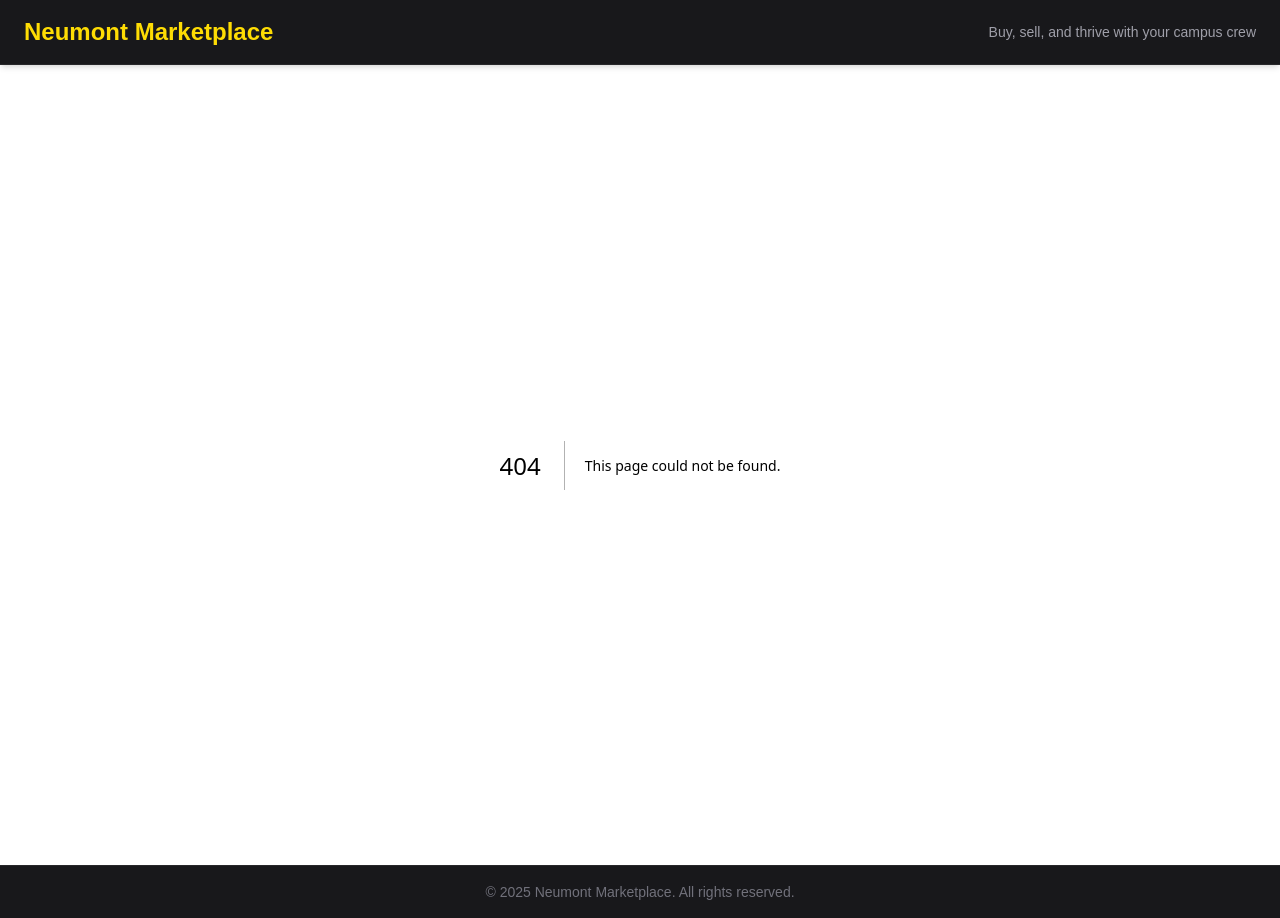
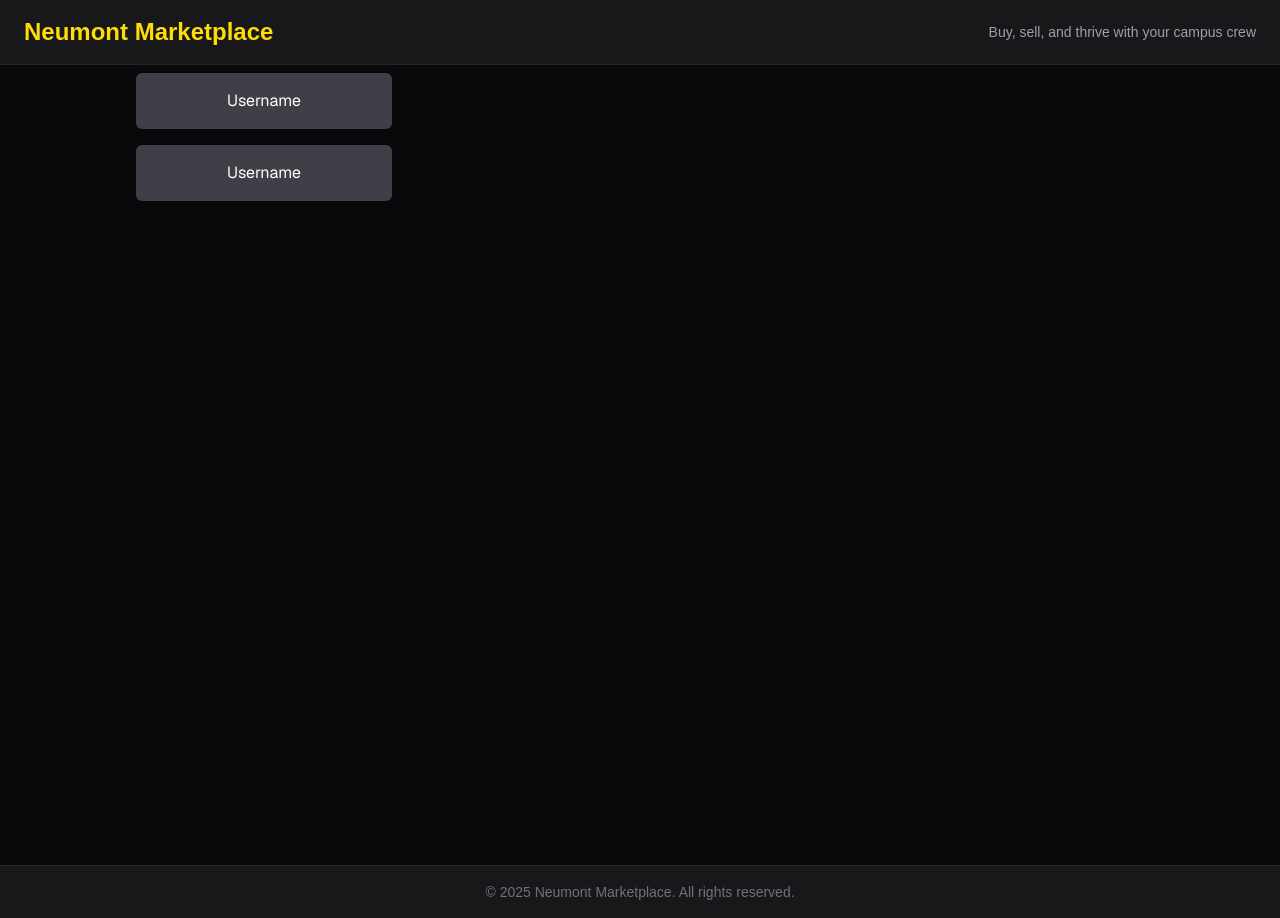
Before and after one commit to timmyjinks/Neumont-Marketplace, a Next.js app in the folder frontend/: page /message in a window 1280 px wide. Before the commit this address had no page. Built offline with nearby package versions, Linux system fonts and the light colour scheme.

Commit message:
Inital messages page

```diff
--- /dev/null
+++ b/frontend/app/message/page.tsx
@@ -0,0 +1,30 @@
+"use client";
+import { useState, useEffect } from "react";
+
+export default function Message() {
+    const [theme, setTheme] = useState("dark");
+
+    useEffect(() => {
+        const storedTheme = localStorage.getItem("theme");
+        if (storedTheme) setTheme(storedTheme);
+    }, []);
+
+    return (
+        <div
+        className={`relative flex h-screen w-full font-sans overflow-hidden transition-colors duration-300 ${
+            theme === "dark" ? "bg-zinc-950 text-white" : "bg-white text-zinc-900"
+        }`}
+        >
+            <aside className="w-32"></aside>
+            <aside className="w-64">
+                <div className="p-2">
+                    <button className="w-full bg-zinc-700 text-white px-32 py-4 rounded-md shadow hover:bg-zinc-600 transition flex items-center justify-center gap-2">Username</button>
+                </div>
+                <div className="p-2">
+                    <button className="w-full bg-zinc-700 text-white px-32 py-4 rounded-md shadow hover:bg-zinc-600 transition flex items-center justify-center gap-2">Username</button>
+                </div>
+            </aside>
+            <main></main>
+        </div>
+    );
+}
```
